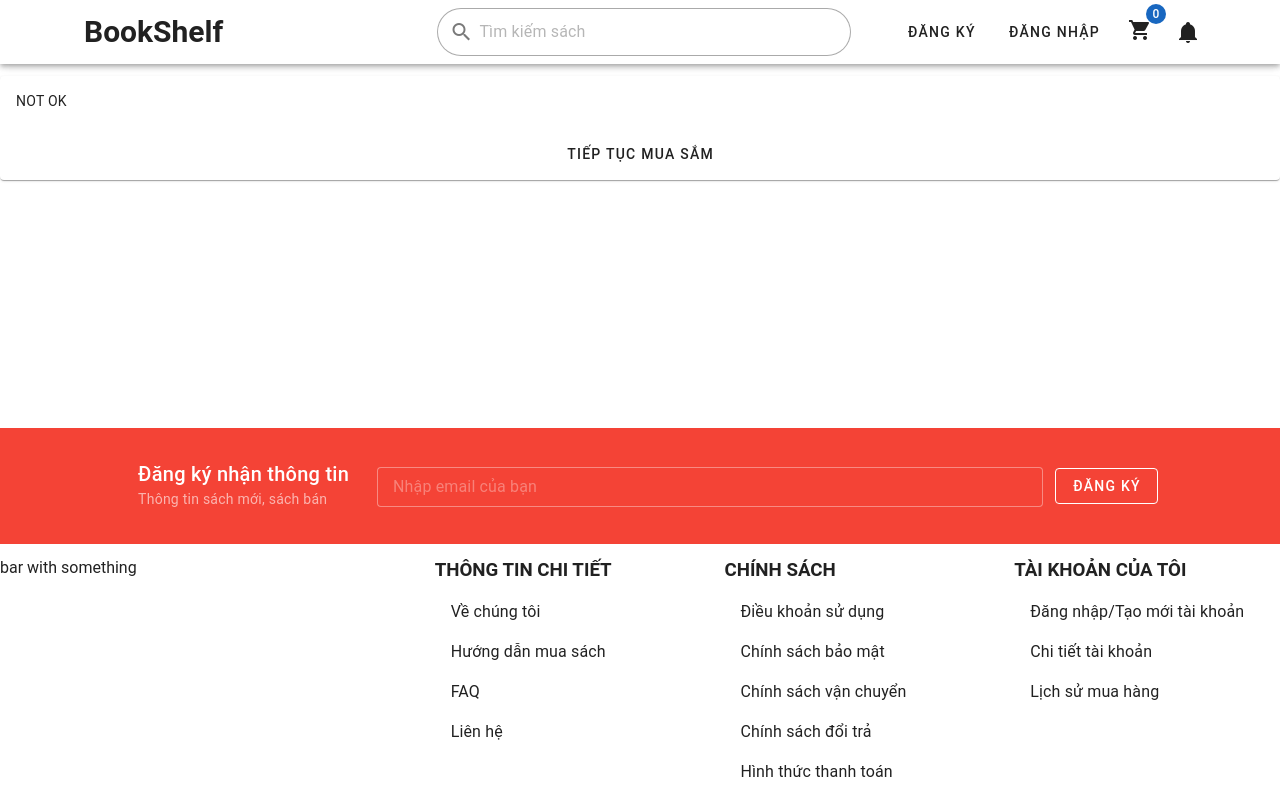
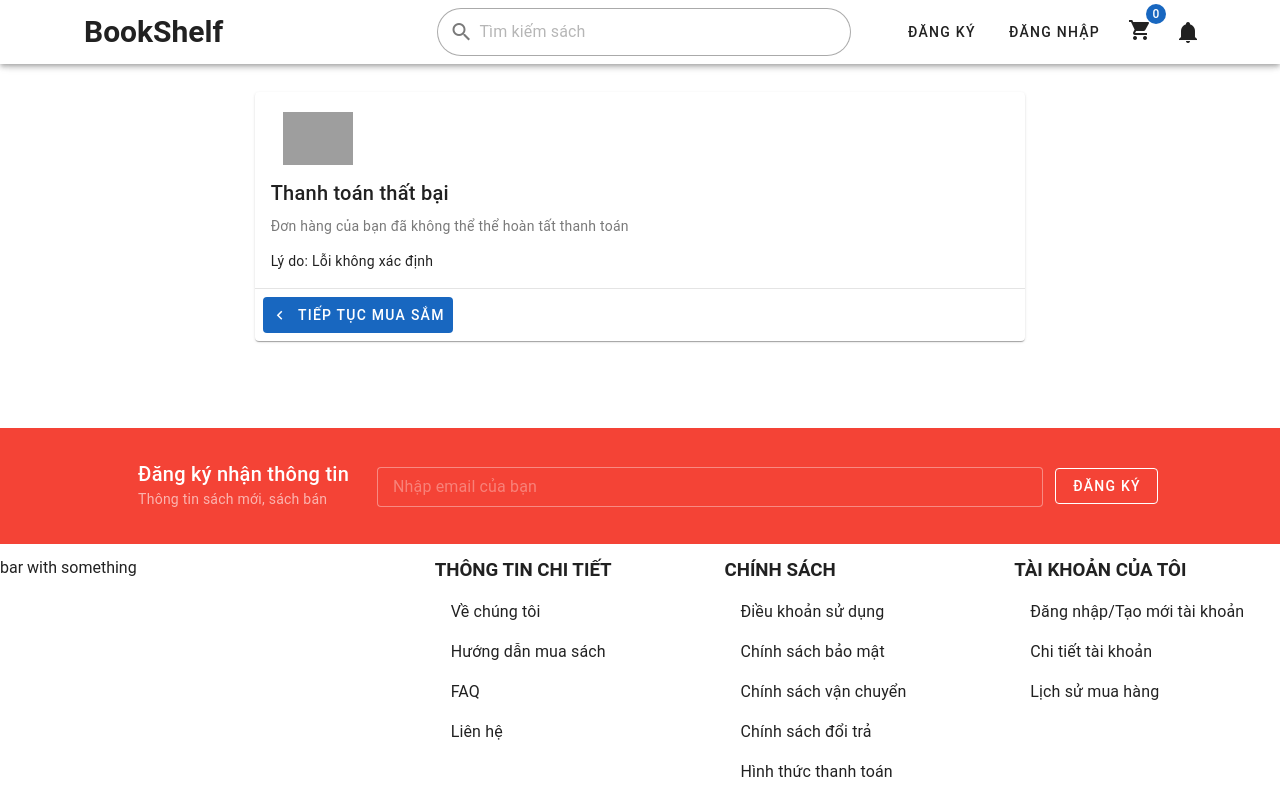
Before and after one commit to B5u2423/Bookstore-Website, a Vue app in the folder frontend/: page /cart/payment-callback in a window 1280 px wide. Built offline with nearby package versions, Linux system fonts and the light colour scheme; grey boxes are pictures that could not be loaded.

Commit message:
Update callback page

```diff
--- a/frontend/package.json
+++ b/frontend/package.json
@@ -10,7 +10,8 @@
     "dev": "vite",
     "build": "vite build",
     "preview": "vite preview",
-    "format": "prettier --write ."
+    "format": "prettier --write .",
+    "fmt": "npm run format && npm run dev"
   },
   "dependencies": {
     "axios": "^1.12.2",
--- a/frontend/src/router/index.js
+++ b/frontend/src/router/index.js
@@ -87,8 +87,8 @@ const routes = [
       {
         path: 'oauth/callback',
         name: 'oauth-callback',
-        component: () => import('@/views/ecom/OAuthCallback.vue')
-      }
+        component: () => import('@/views/ecom/OAuthCallback.vue'),
+      },
     ],
   },
   {
--- a/frontend/src/views/ecom/CustomerLogin.vue
+++ b/frontend/src/views/ecom/CustomerLogin.vue
@@ -53,7 +53,7 @@ async function handleLogin() {
 // /login/oauth2/code/google
 
 async function googleAuth() {
-  window.location.href="http://localhost:8080/oauth2/authorization/google"
+  window.location.href = 'http://localhost:8080/oauth2/authorization/google'
 }
 </script>
 
--- a/frontend/src/views/ecom/PaymentCallback.vue
+++ b/frontend/src/views/ecom/PaymentCallback.vue
@@ -1,22 +1,111 @@
 <script setup>
 import { useRoute } from 'vue-router'
+import { ref, computed } from 'vue'
 
 const route = useRoute()
+
+const responseCode = ref(route.query.vnp_ResponseCode)
+const responseCodeMessage = computed(() => {
+  const responseCodes = {
+    '07': 'Trừ tiền thành công. Giao dịch bị nghi ngờ (liên quan tới lừa đảo, giao dịch bất thường).',
+    '09': 'Giao dịch không thành công do: Thẻ/Tài khoản của khách hàng chưa đăng ký dịch vụ InternetBanking tại ngân hàng.',
+    10: 'Giao dịch không thành công do: Khách hàng xác thực thông tin thẻ/tài khoản không đúng quá 3 lần.',
+    11: 'Giao dịch không thành công do: Đã hết hạn chờ thanh toán. Xin quý khách vui lòng thực hiện lại giao dịch.',
+    12: 'Giao dịch không thành công do: Thẻ/Tài khoản của khách hàng bị khóa.',
+    13: 'Giao dịch không thành công do Quý khách nhập sai mật khẩu xác thực giao dịch (OTP). Xin quý khách vui lòng thực hiện lại giao dịch.',
+    24: 'Giao dịch không thành công do: Khách hàng hủy giao dịch.',
+    51: 'Giao dịch không thành công do: Tài khoản của quý khách không đủ số dư để thực hiện giao dịch.',
+    65: 'Giao dịch không thành công do: Tài khoản của Quý khách đã vượt quá hạn mức giao dịch trong ngày.',
+    75: 'Ngân hàng thanh toán đang bảo trì.',
+    79: 'Giao dịch không thành công do: KH nhập sai mật khẩu thanh toán quá số lần quy định. Xin quý khách vui lòng thực hiện lại giao dịch.',
+    99: 'Các lỗi khác (lỗi còn lại, không có trong danh sách mã lỗi đã liệt kê).',
+  }
+
+  // Return the corresponding message from the dictionary
+  return responseCodes[this.responseCode] || null // Return null if code not found
+})
 </script>
 
 <template>
 
+  <v-container>
+
+    <v-row justify="center">
+
+      <v-col
+        cols="12"
+        md="8"
+      >
+
+        <template v-if="route.query.vnp_ResponseCode === '00'">
+
           <v-card>
+
+            <v-card-title>
+
+              <v-img
+                class="ma-3"
+                src="https://res.cloudinary.com/dmyfjlom1/image/upload/v1767328458/checkmark_l3gt4r.png"
+                max-width="80"
+              ></v-img>
+
+              <p> Thanh toán thành công! </p>
+
+            </v-card-title>
+
+            <v-card-subtitle> Đơn hàng của bạn đã thanh toán thành công </v-card-subtitle>
+
+            <v-divider></v-divider>
 
             <v-card-text>
 
-      <template v-if="route.query.vnp_ResponseCode === '00'"> ONLINE </template>
+              <v-row>
 
-      <template v-else>NOT OK</template>
+                <v-col
+                  cols="12"
+                  md="6"
+                >
+
+                  <v-list-item>
+
+                    <v-list-item-content>
+
+                      <v-list-item-title>ID thanh toán:</v-list-item-title>
+
+                      <v-list-item-subtitle>{{ transactionId }}</v-list-item-subtitle>
+
+                    </v-list-item-content>
+
+                  </v-list-item>
+
+                </v-col>
+
+                <v-col
+                  cols="12"
+                  md="6"
+                >
+
+                  <v-list-item>
+
+                    <v-list-item-content>
+
+                      <v-list-item-title>Tổng số tiền:</v-list-item-title>
+
+                      <v-list-item-subtitle>{{ amount }} VND</v-list-item-subtitle>
+
+                    </v-list-item-content>
+
+                  </v-list-item>
+
+                </v-col>
+
+              </v-row>
 
             </v-card-text>
 
-    <v-card-actions class="justify-center align-center">
+            <v-divider></v-divider>
+
+            <v-card-actions>
 
               <v-btn :to="{ name: 'landing' }">Tiếp tục mua sắm</v-btn>
 
@@ -25,3 +114,58 @@ const route = useRoute()
           </v-card>
 
         </template>
+
+        <template v-else>
+
+          <v-card>
+
+            <v-card-title>
+
+              <v-img
+                class="ma-3"
+                src="https://res.cloudinary.com/dmyfjlom1/image/upload/v1767328458/xmark_bic2ml.png"
+                max-width="70"
+              ></v-img>
+
+              <p>Thanh toán thất bại</p>
+
+            </v-card-title>
+
+            <v-card-subtitle>
+               Đơn hàng của bạn đã không thể thể hoàn tất thanh toán
+            </v-card-subtitle>
+
+            <v-card-text>
+
+              <template v-if="responseCode"> Lý do: {{ responseCodeMessage }} </template>
+
+              <template v-else> Lý do: Lỗi không xác định </template>
+
+            </v-card-text>
+
+            <v-divider></v-divider>
+
+            <v-card-actions>
+
+              <v-btn
+                prepend-icon="mdi-chevron-left"
+                variant="flat"
+                color="primary"
+                :to="{ name: 'landing' }"
+              >
+                 Tiếp tục mua sắm
+              </v-btn>
+
+            </v-card-actions>
+
+          </v-card>
+
+        </template>
+
+      </v-col>
+
+    </v-row>
+
+  </v-container>
+
+</template>
--- a/frontend/src/views/ecom/ProfileUserInfo.vue
+++ b/frontend/src/views/ecom/ProfileUserInfo.vue
@@ -57,7 +57,7 @@ function enableFieldsForUpdate() {
 
 function discardChanges() {
   // restore snapshot
-  currentUserProfileSnapshot.value.name= userProfileStore.userInfo.name
+  currentUserProfileSnapshot.value.name = userProfileStore.userInfo.name
   currentUserProfileSnapshot.value.email = userProfileStore.userInfo.email
   currentUserProfileSnapshot.value.phoneNumber = userProfileStore.userInfo.phone
 
```
Also changed, not shown: frontend/src/views/ecom/OAuthCallback.vue (+4 -4 lines), frontend/src/components/ecom/NavBar.vue (line endings or trailing spaces). Lines whose indentation alone changed are shown as unchanged.
